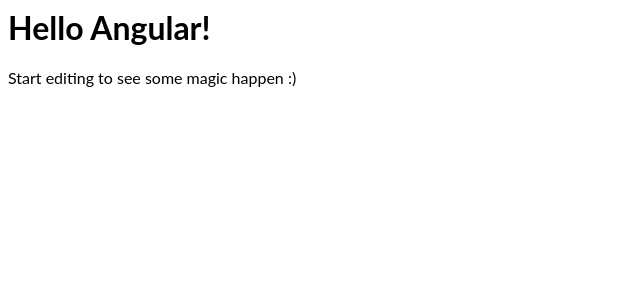
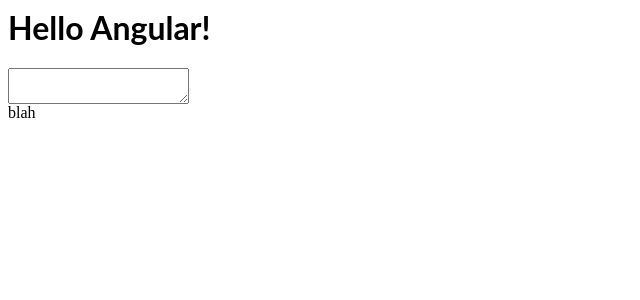
Before and after one commit to madhubn/angular-santiz, an Angular app: page / in a window 1280 px wide. Shown: the top 300 px of the page, without its empty margins (0-640 px from the left). Built offline with nearby package versions, Linux system fonts and the light colour scheme.

Commit message:
3 files modified, 1 added

```diff
--- a/src/app/app.component.html
+++ b/src/app/app.component.html
@@ -1,4 +1,7 @@
 <hello name="{{ name }}"></hello>
-<p>
-  Start editing to see some magic happen :)
-</p>
+<!-- <p>
+	Start editing to see some magic happen :)
+</p> -->
+<textarea [(ngModel)]="text" (ngModelChange)="onChange($event)"></textarea>
+<div [innerHtml]="h_html | safeHtml">
+</div>
--- a/src/app/app.component.ts
+++ b/src/app/app.component.ts
@@ -1,10 +1,26 @@
-import { Component } from '@angular/core';
+import { Component, SecurityContext } from "@angular/core";
+import { DomSanitizer } from "@angular/platform-browser";
 
 @Component({
-  selector: 'my-app',
-  templateUrl: './app.component.html',
-  styleUrls: [ './app.component.css' ]
+  selector: "my-app",
+  templateUrl: "./app.component.html",
+  styleUrls: ["./app.component.css"]
 })
-export class AppComponent  {
-  name = 'Angular';
+export class AppComponent {
+  name = "Angular";
+  html: string;
+  h_html: string;
+
+  constructor(private sanitizer: DomSanitizer) {
+    this.html = '<svg onload="alert(1)"> blah </svg>';
+    this.h_html = sanitizer.sanitize(
+      SecurityContext.HTML,
+      '<svg onload="alert(2)"> blah </svg>'
+    );
+  }
+
+  onChange(data: any) {
+    console.log("data", data);
+    this.h_html = this.sanitizer.sanitize(SecurityContext.HTML, data);
+  }
 }
--- /dev/null
+++ b/src/app/safe.pipe.ts
@@ -0,0 +1,12 @@
+import { Pipe, PipeTransform } from "@angular/core";
+import { DomSanitizer } from '@angular/platform-browser'
+@Pipe({
+  name: "safeHtml"
+})
+export class SafePipe implements PipeTransform {
+  constructor(private sanitized: DomSanitizer) {}
+  transform(value: string) {
+    console.log(this.sanitized.bypassSecurityTrustHtml(value));
+    return this.sanitized.bypassSecurityTrustHtml(value);
+  }
+}
```
Also changed, not shown: src/app/app.module.ts (+11 -9 lines).
